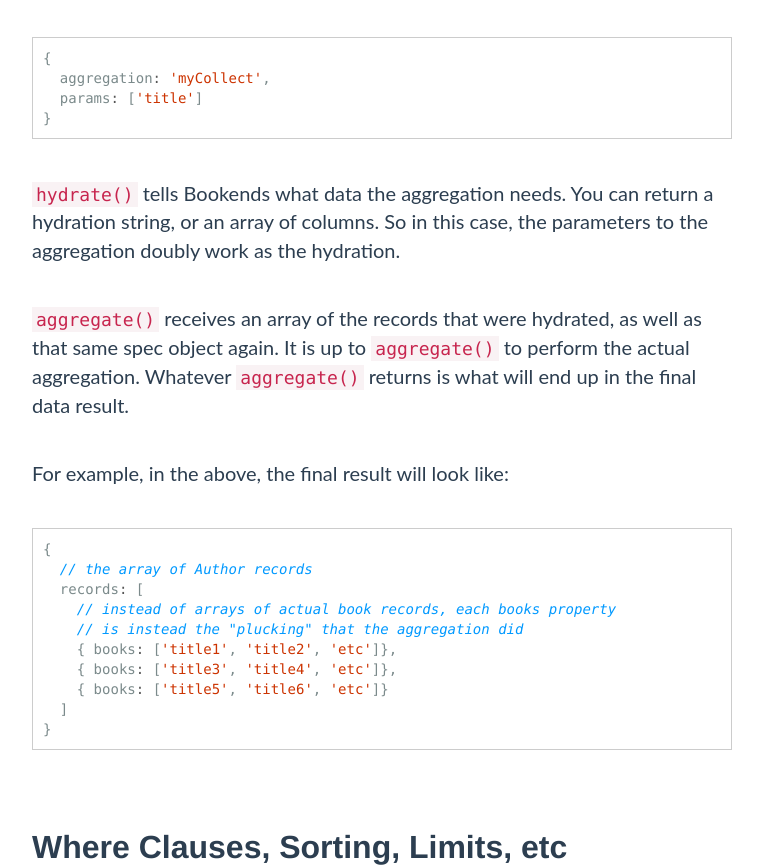
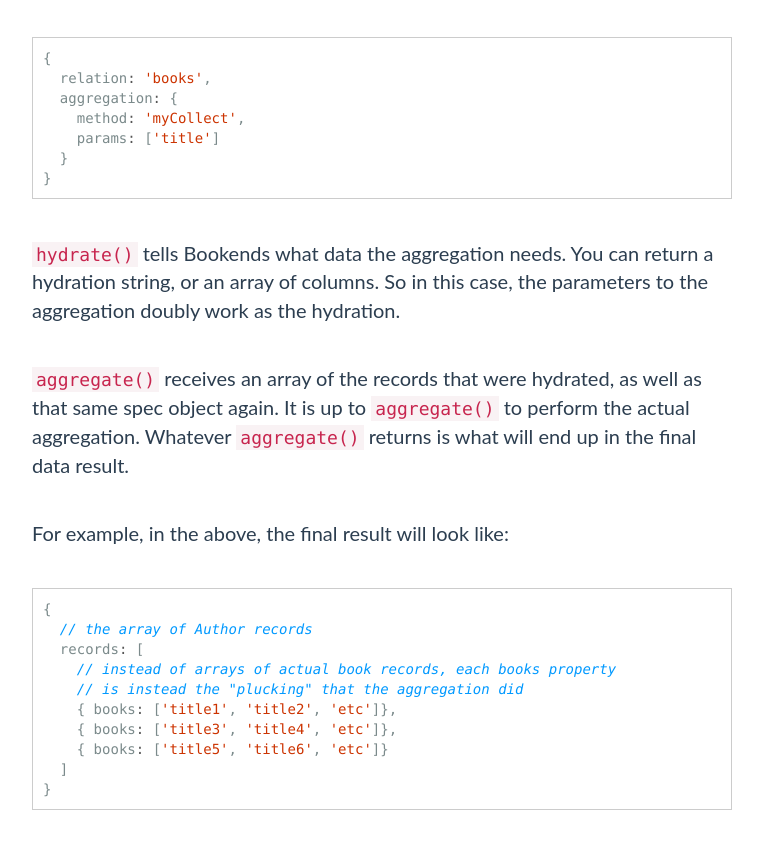
Before and after one commit to LreeLenn/bookends, a plain HTML site: page getting-started.html in a window 1280 px wide. Shown: the part 4376-5244 px from the top of the page, without its empty margins (38-801 px from the left). Drawn offline with Linux system fonts and the light colour scheme.

Commit message:
fix(site) getting started had a mistake about custom aggs

```diff
--- a/getting-started.html
+++ b/getting-started.html
@@ -91,8 +91,11 @@ Aggregations do not take place in the database, a minor ding against Bookends. I
 <span class="nx">bookends</span><span class="p">.</span><span class="nx">hydrate</span><span class="p">(</span><span class="nx">Author</span><span class="p">,</span> <span class="s1">'[books=custom.myCollect(title)]'</span><span class="p">).</span><span class="nx">then</span><span class="p">(...);</span>
 </code></pre><p><code>hydration()</code> receives a <code>spec</code> parameter, which is simply what the user entered parsed out into an object. For example, <code>[books=custom.myCollect(title)]</code> would result in <code>hydrate()</code> receiving this object:</p>
 <pre><code class="codehilite"><span class="p">{</span>
-  <span class="nx">aggregation</span><span class="o">:</span> <span class="s1">'myCollect'</span><span class="p">,</span>
-  <span class="nx">params</span><span class="o">:</span> <span class="p">[</span><span class="s1">'title'</span><span class="p">]</span>
+  <span class="nx">relation</span><span class="o">:</span> <span class="s1">'books'</span><span class="p">,</span>
+  <span class="nx">aggregation</span><span class="o">:</span> <span class="p">{</span>
+    <span class="nx">method</span><span class="o">:</span> <span class="s1">'myCollect'</span><span class="p">,</span>
+    <span class="nx">params</span><span class="o">:</span> <span class="p">[</span><span class="s1">'title'</span><span class="p">]</span>
+  <span class="p">}</span>
 <span class="p">}</span>
 </code></pre><p><code>hydrate()</code> tells Bookends what data the aggregation needs. You can return a hydration string, or an array of columns. So in this case, the parameters to the aggregation doubly work as the hydration.</p><p><code>aggregate()</code> receives an array of the records that were hydrated, as well as that same spec object again. It is up to <code>aggregate()</code> to perform the actual aggregation. Whatever <code>aggregate()</code> returns is what will end up in the final data result.</p><p>For example, in the above, the final result will look like:</p>
 <pre><code class="codehilite"><span class="p">{</span>
```
